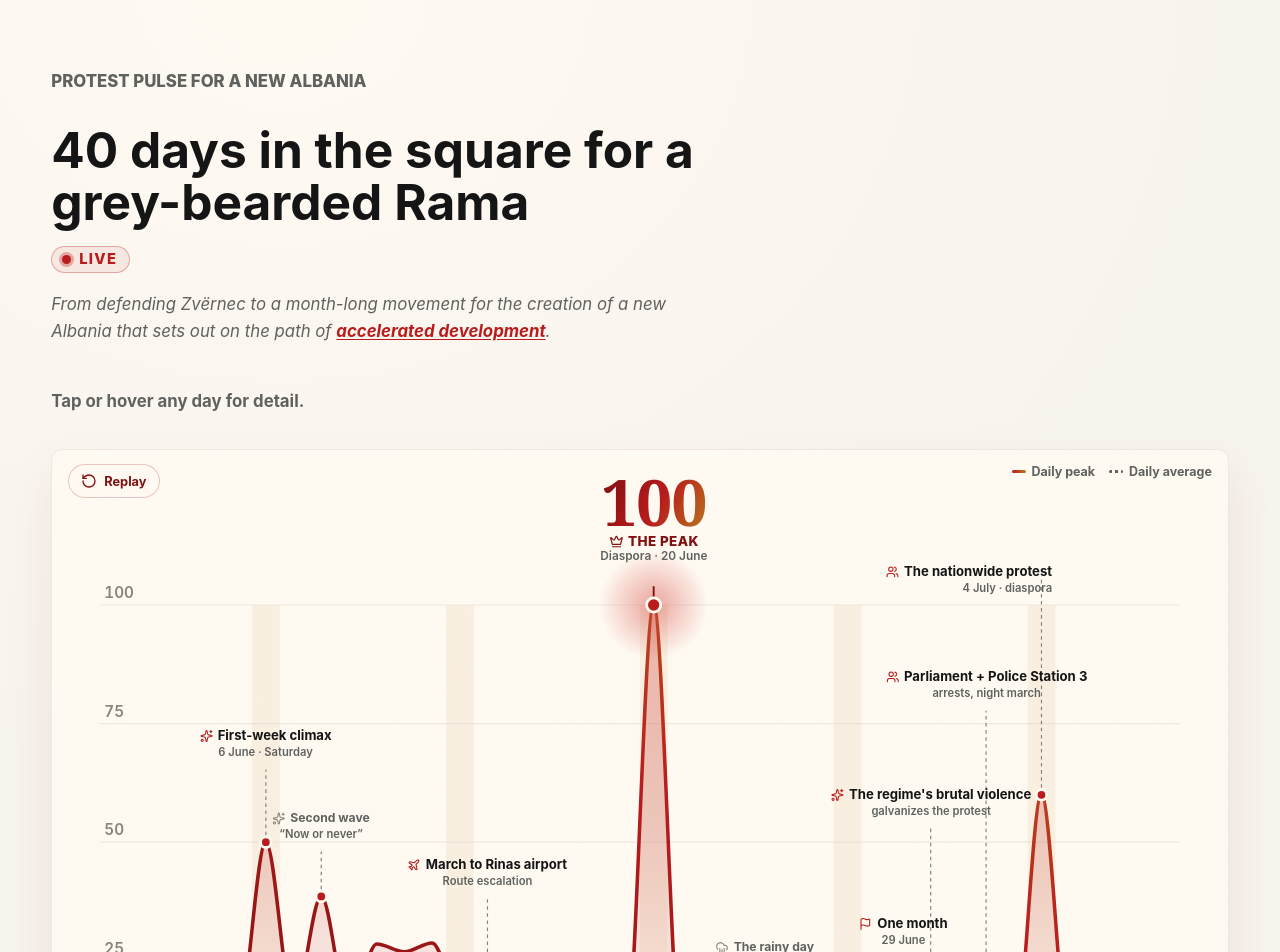
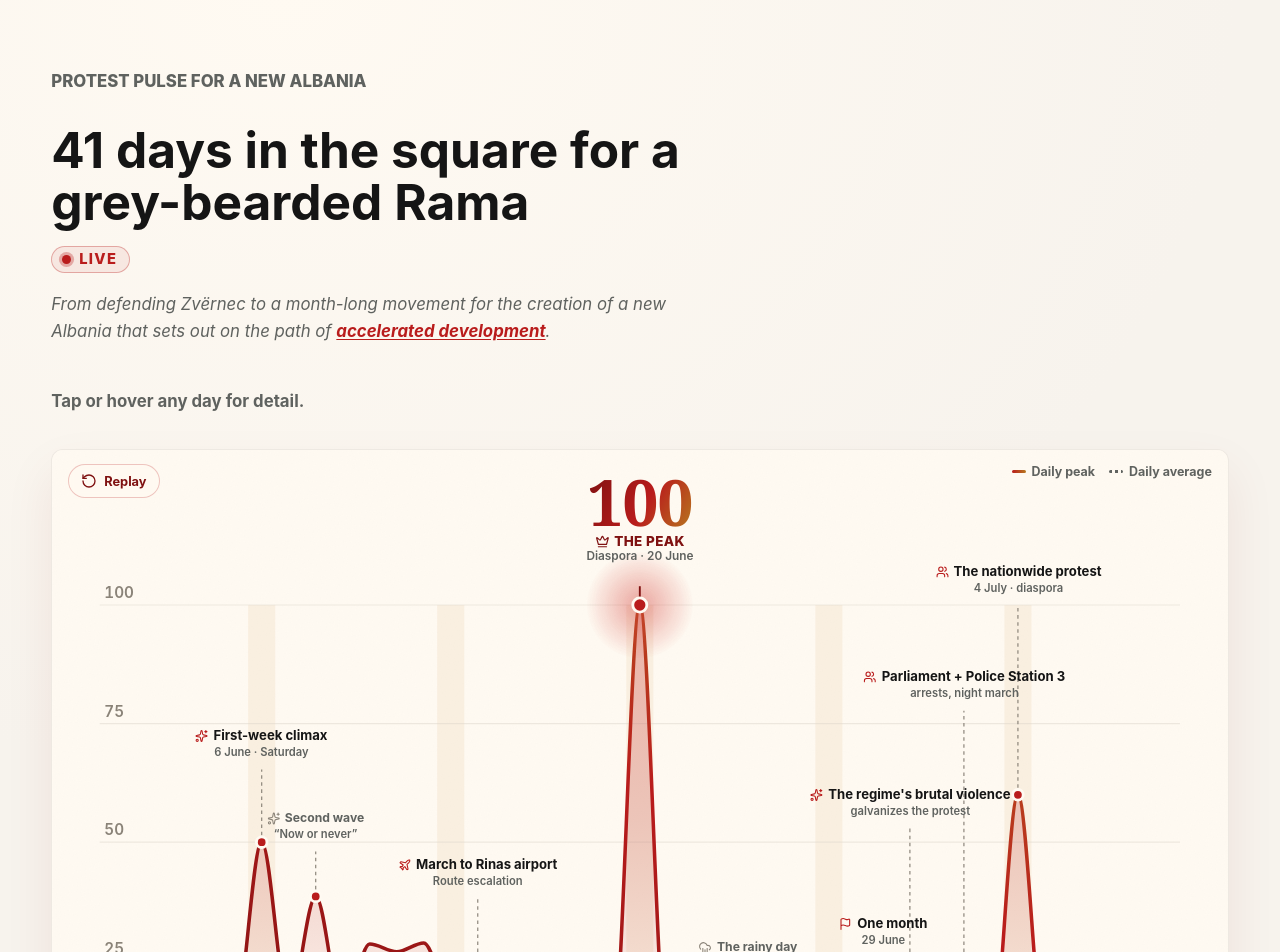
Before and after one commit to rlleshi/diaspora_marrshon, a Next.js app: page /en/pulsi in a window 1280 px wide. Shown: the part 80-1032 px from the top of the page. Built offline with nearby package versions, Linux system fonts and the light colour scheme.

Commit message:
update with day 41

```diff
--- a/app/en/pulsi/page.tsx
+++ b/app/en/pulsi/page.tsx
@@ -4,7 +4,7 @@ import { LiveTrackerPage } from "@/components/live-tracker-page";
 export const metadata: Metadata = {
   title: "Protest pulse | Diaspora marshes",
   description:
-    "The June 2026 protest participation index: 40 days in the square, day by day, with the key moments.",
+    "The June 2026 protest participation index: 41 days in the square, day by day, with the key moments.",
 };
 
 export default function Page() {
--- a/app/pulsi/page.tsx
+++ b/app/pulsi/page.tsx
@@ -4,7 +4,7 @@ import { LiveTrackerPage } from "@/components/live-tracker-page";
 export const metadata: Metadata = {
   title: "Pulsi i protestës | Diaspora marshon",
   description:
-    "Indeksi i pjesëmarrjes në protestat e qershorit 2026: 40 ditë në shesh, ditë pas dite, me momentet kyçe.",
+    "Indeksi i pjesëmarrjes në protestat e qershorit 2026: 41 ditë në shesh, ditë pas dite, me momentet kyçe.",
 };
 
 export default function Page() {
--- a/components/live-tracker-page.tsx
+++ b/components/live-tracker-page.tsx
@@ -26,7 +26,7 @@ const COPY: Record<
     homeHref: "/",
     homeLabel: "Kthehu te faqja kryesore",
     eyebrow: "Pulsi i protestës për Shqipërinë e re",
-    title: "40 ditë në shesh për një mjekërrosh bardhërosh",
+    title: "41 ditë në shesh për një mjekërrosh bardhërosh",
     liveLabel: "Live",
     intro: {
       before:
@@ -54,14 +54,14 @@ const COPY: Record<
       replay: "Rishfaq",
       saturday: "e shtunë",
       ariaSummary:
-        "Indeksi i pjesëmarrjes në protesta përgjatë 40 ditëve, me kulmin në ditën e 21-të (20 qershor 2026).",
+        "Indeksi i pjesëmarrjes në protesta përgjatë 41 ditëve, me kulmin në ditën e 21-të (20 qershor 2026).",
     },
   },
   en: {
     homeHref: "/en",
     homeLabel: "Back to the homepage",
     eyebrow: "Protest pulse for a new Albania",
-    title: "40 days in the square for a grey-bearded Rama",
+    title: "41 days in the square for a grey-bearded Rama",
     liveLabel: "Live",
     intro: {
       before:
@@ -89,7 +89,7 @@ const COPY: Record<
       replay: "Replay",
       saturday: "Saturday",
       ariaSummary:
-        "Protest participation index across 40 days, peaking on day 21 (20 June 2026).",
+        "Protest participation index across 41 days, peaking on day 21 (20 June 2026).",
     },
   },
 };
--- a/components/participation/ParticipationChart.tsx
+++ b/components/participation/ParticipationChart.tsx
@@ -266,7 +266,7 @@ export function ParticipationChart({
         ))}
 
         {/* x axis labels */}
-        {[1, 5, 10, 15, 20, 25, 30, 40].map((day) => (
+        {[1, 5, 10, 15, 20, 25, 30, 41].map((day) => (
           <text
             key={`x-${day}`}
             className="pc-xlabel"
--- a/data/participation.ts
+++ b/data/participation.ts
@@ -1,4 +1,4 @@
-// 40-day participation index for the June 2026 "Revolucioni i Flamingove" protests.
+// 41-day participation index for the June 2026 "Revolucioni i Flamingove" protests.
 //
 // Source: News24 live broadcasts of each day's protest in Tirana, analyzed with a
 // crowd-counting model. The headline series is `peak` (top-10 peak frame average).
@@ -8,7 +8,7 @@
 // `mean` and `median` are the same crowd model over the retained broadcast frames.
 //
 // Data: outputs/protesta_summary/crowd_visibility_index_1_30.csv (days 1-30)
-// Story: outputs/protesta_summary/protest_story_notes_1_40.md
+// Story: outputs/protesta_summary/protest_story_notes_1_41.md
 // Day 31 computed from the protesta_31 timeline (top-10 peak avg 697.6, mean 229.9,
 // median 212.5), normalized on the same Day-7 reference as days 1-30.
 // Day 32 computed from the protesta_32 timeline, retained frames only (top-10 peak
@@ -28,6 +28,8 @@
 // avg 401.9, mean 182.5, median 171.3), normalized on the same Day-7 reference.
 // Day 40 computed from the protesta_40 timeline, retained frames only (top-10 peak
 // avg 475.2, mean 169.3, median 161.8), normalized on the same Day-7 reference.
+// Day 41 computed from the protesta_41 timeline, retained frames only (top-10 peak
+// avg 363.7, mean 168.4, median 151.1), normalized on the same Day-7 reference.
 
 export type ParticipationDay = {
   day: number;
@@ -133,6 +135,8 @@ export const participation: ParticipationDay[] = [
     note: { sq: "Rikthim i dukshëm pas dy netëve më të qeta: fjalimet fokusohen te fondet publike, shëndetësia dhe pensionet; edhe Korça del sërish në shesh.", en: "A visible rebound after two quieter nights: speeches focus on public funds, health care and pensions; Korça takes to the square again as well." } },
   { day: 40, date: "2026-07-09", saturday: false, peak: 9.20, mean: 3.28, median: 3.13, source: yt("vkYnv02T3kc"),
     note: { sq: "40 ditë rezistencë, piku më i fortë pas 4 korrikut: protestuesit shpërndajnë hallvë si përkujtim ironik, “të 40-tat e vdekjes së frikës”; diaspora kudo vazhdon protestat çdo fundjavë.", en: "40 days of resistance and the strongest peak since July 4: protesters hand out halva as an ironic 40-day memorial, “the death of fear”; the diaspora everywhere keeps protesting every weekend." } },
+  { day: 41, date: "2026-07-10", saturday: false, peak: 7.04, mean: 3.26, median: 2.93, source: yt("0FHgFaUsLWk"),
+    note: { sq: "Marshim i qëndrueshëm nëpër Tiranë: piku më i ulët se një natë më parë, por vala e marshimit më e dendur dhe më e gjatë; të rinjtë në krye dhe diaspora zbret vetë në shesh.", en: "A sustained march through Tirana: a lower peak than the night before, but a denser and longer marching wave; young people at the front and the diaspora itself stepping into the square." } },
 ];
 
 export type ParticipationEvent = {
```
